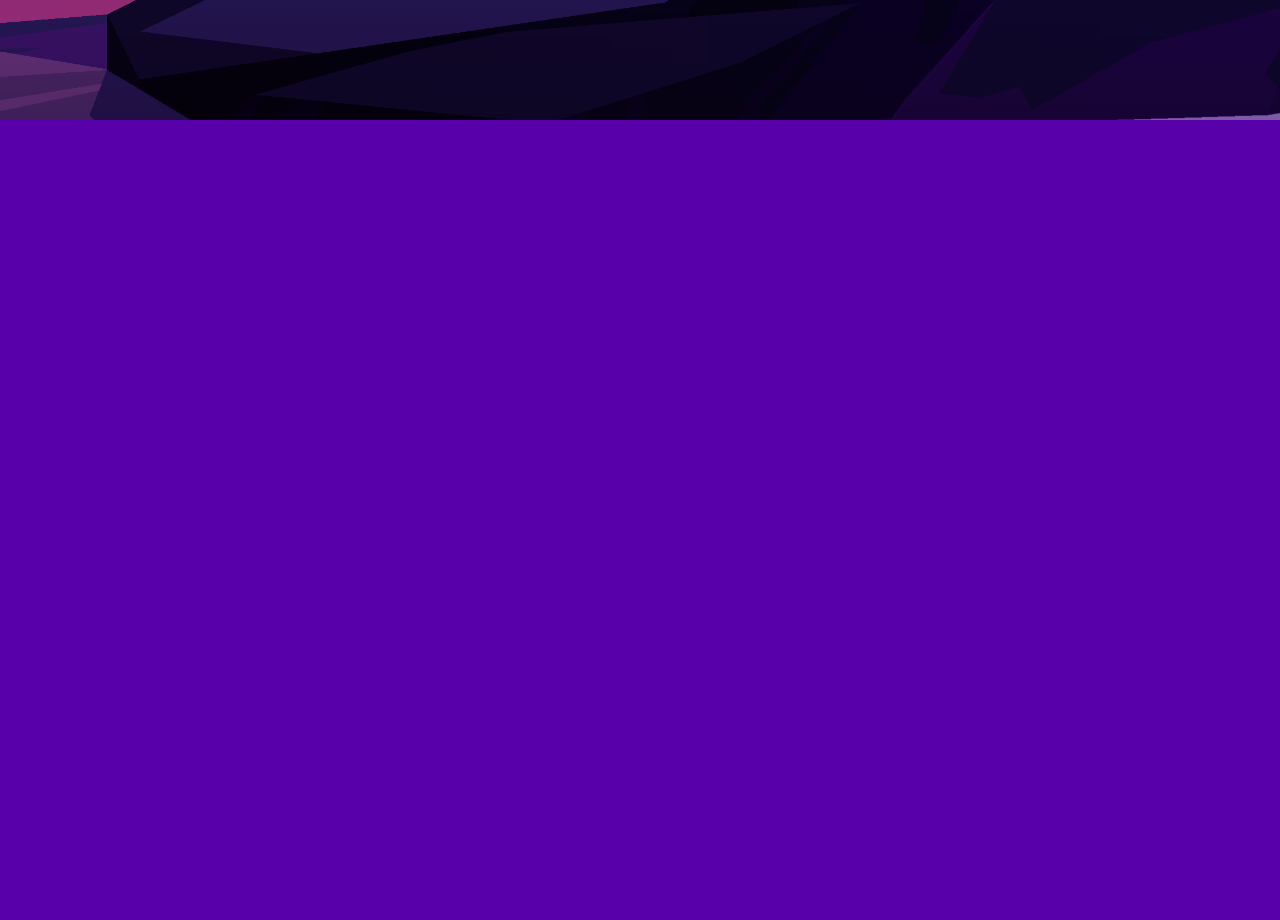
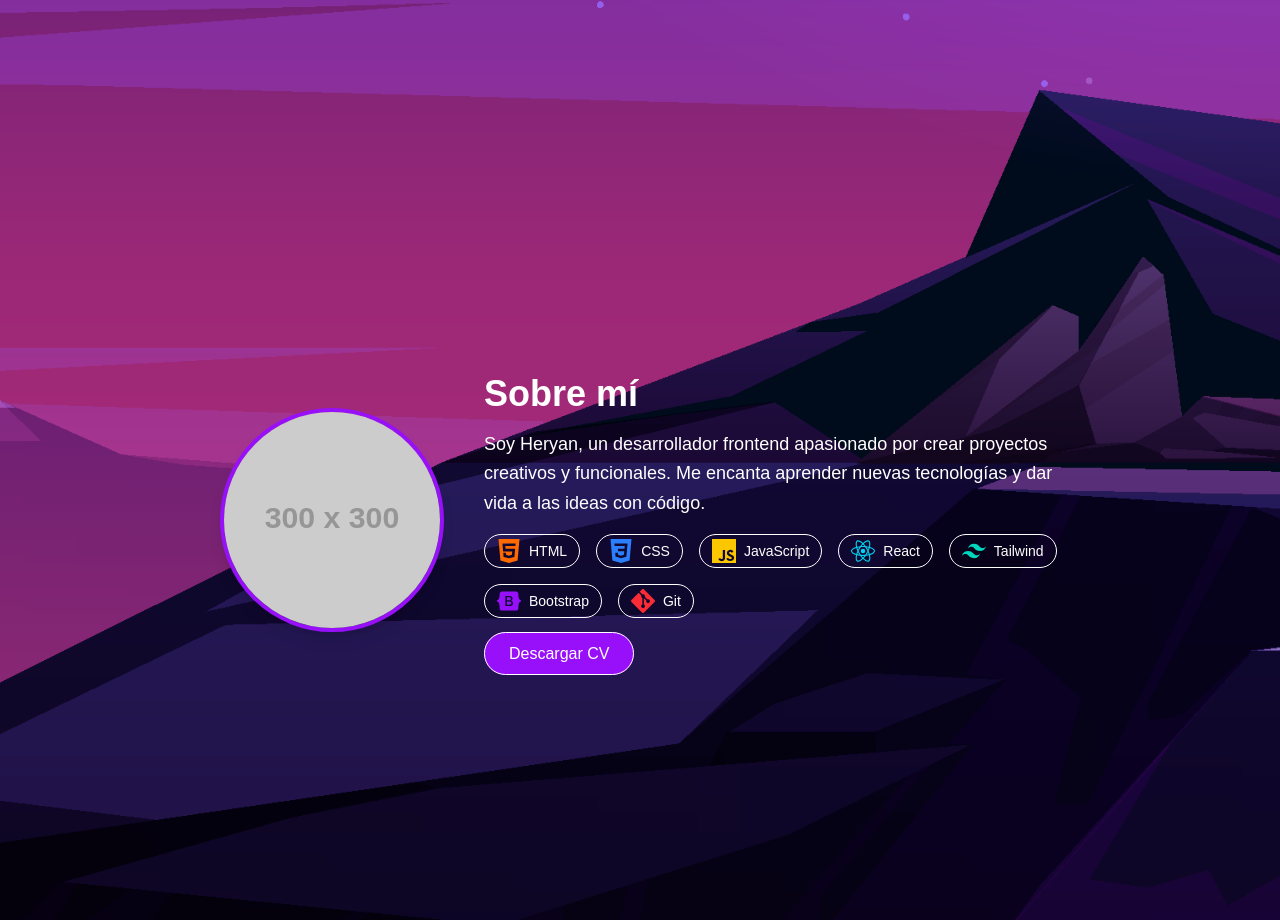
Before and after one commit to heryandejesus/proyecto-react, a React app: page / in a window 1280 px wide. Shown: the part 1480-2400 px from the top of the page. Before the commit the page ends 1600 px from the top, so only its background shows below. Built offline with nearby package versions, Linux system fonts and the light colour scheme; the HTML template or start-up script is replaced by a standard one.

Commit message:
sobre mi

```diff
--- a/package.json
+++ b/package.json
@@ -17,7 +17,8 @@
     "bootstrap-icons": "^1.13.1",
     "framer-motion": "^12.23.15",
     "react": "^19.1.1",
-    "react-dom": "^19.1.1"
+    "react-dom": "^19.1.1",
+    "react-icons": "^5.5.0"
   },
   "devDependencies": {
     "@eslint/js": "^9.33.0",
--- a/src/App.jsx
+++ b/src/App.jsx
@@ -2,6 +2,7 @@ import Navbar from "./components/Navbar/Navbar";
 import Hero from "./components/Hero/Hero";
 import Projects from "./components/Proyectos/Projects";
 import Fondo from "./assets/Fondo.png"
+import SobreMi from "./components/SobreMi/SobreMi";
 
 function App() {
 
@@ -19,6 +20,7 @@ function App() {
       <Navbar />
       <Hero />
       <Projects/>
+      <SobreMi/>
     </div>
   )
 }
--- a/src/components/Navbar/Navbar.jsx
+++ b/src/components/Navbar/Navbar.jsx
@@ -4,7 +4,7 @@ import Logo from '../../assets/Logo.png'
 const navbarlinks = [
   { id: 1, title: 'Inicio' , link: '#' },
   { id:2, title: 'Proyectos' , link: '#projects' },
-  { id: 3, title: 'Sobre mí' , link: '#' },
+  { id: 3, title: 'Sobre mí' , link: '#about' },
   { id: 4, title: 'Contacto' , link: '#' }
 ]
 
--- a/src/components/Proyectos/Projects.jsx
+++ b/src/components/Proyectos/Projects.jsx
@@ -47,7 +47,7 @@ const Projects = () => {
                     rel="noopener noreferrer"
                     className="bg-purple-600 hover:bg-purple-800 px-4 py-3 rounded-3xl transition-all duration-300"
                   >
-                    Código
+                    Código <i className="bi bi-code mr-2"></i>
                   </a>
                 </div>
               </div>
--- /dev/null
+++ b/src/components/SobreMi/SobreMi.jsx
@@ -0,0 +1,61 @@
+import React from "react";
+import { SiHtml5, SiCss3, SiJavascript, SiReact, SiTailwindcss, SiBootstrap, SiGit } from "react-icons/si";
+
+const SobreMi = () => {
+  const tecnologias = [
+    { nombre: "HTML", icon: <SiHtml5 className="text-orange-500 w-6 h-6" /> },
+    { nombre: "CSS", icon: <SiCss3 className="text-blue-500 w-6 h-6" /> },
+    { nombre: "JavaScript", icon: <SiJavascript className="text-yellow-400 w-6 h-6" /> },
+    { nombre: "React", icon: <SiReact className="text-cyan-400 w-6 h-6" /> },
+    { nombre: "Tailwind", icon: <SiTailwindcss className="text-teal-400 w-6 h-6" /> },
+    { nombre: "Bootstrap", icon: <SiBootstrap className="text-purple-600 w-6 h-6" /> },
+    { nombre: "Git", icon: <SiGit className="text-red-500 w-6 h-6" /> },
+  ];
+
+  return (
+    <section
+      id="about"
+      className="text-white min-h-screen flex flex-col md:flex-row items-center justify-center px-6 md:px-20 gap-10"
+    >
+      {/* Imagen o avatar */}
+      <div className="w-40 h-40 md:w-56 md:h-56 rounded-full overflow-hidden border-4 border-purple-600 shadow-lg">
+        <img
+          src="https://via.placeholder.com/300"
+          alt="Foto de Heryan"
+          className="w-full h-full object-cover"
+        />
+      </div>
+
+      {/* Texto */}
+      <div className="max-w-xl text-center md:text-left">
+        <h2 className="text-3xl sm:text-4xl font-bold mb-4">Sobre mí</h2>
+        <p className="text-lg leading-relaxed mb-4">
+            Soy Heryan, un desarrollador frontend apasionado por crear proyectos
+            creativos y funcionales. Me encanta aprender nuevas tecnologías y dar
+            vida a las ideas con código.
+        </p>
+
+        {/* Tecnologías con iconos */}
+        <div className="flex flex-wrap gap-4 mb-6 justify-center md:justify-start">
+          {tecnologias.map((tech, index) => (
+            <div
+              key={index}
+              className="flex items-center gap-2 px-3 py-1 border border-white rounded-full text-sm hover:bg-purple-600 transition-colors"
+            >
+              {tech.icon} <span>{tech.nombre}</span>
+            </div>
+          ))}
+        </div>
+
+        <a
+          href="#"
+          className="bg-purple-600 hover:bg-purple-800 px-6 py-3 rounded-3xl border border-white transition-all duration-300"
+        >
+          Descargar CV
+        </a>
+      </div>
+    </section>
+  );
+};
+
+export default SobreMi;
```
Also changed, not shown: 1 other file (tests, documents, lock files or other folders).
